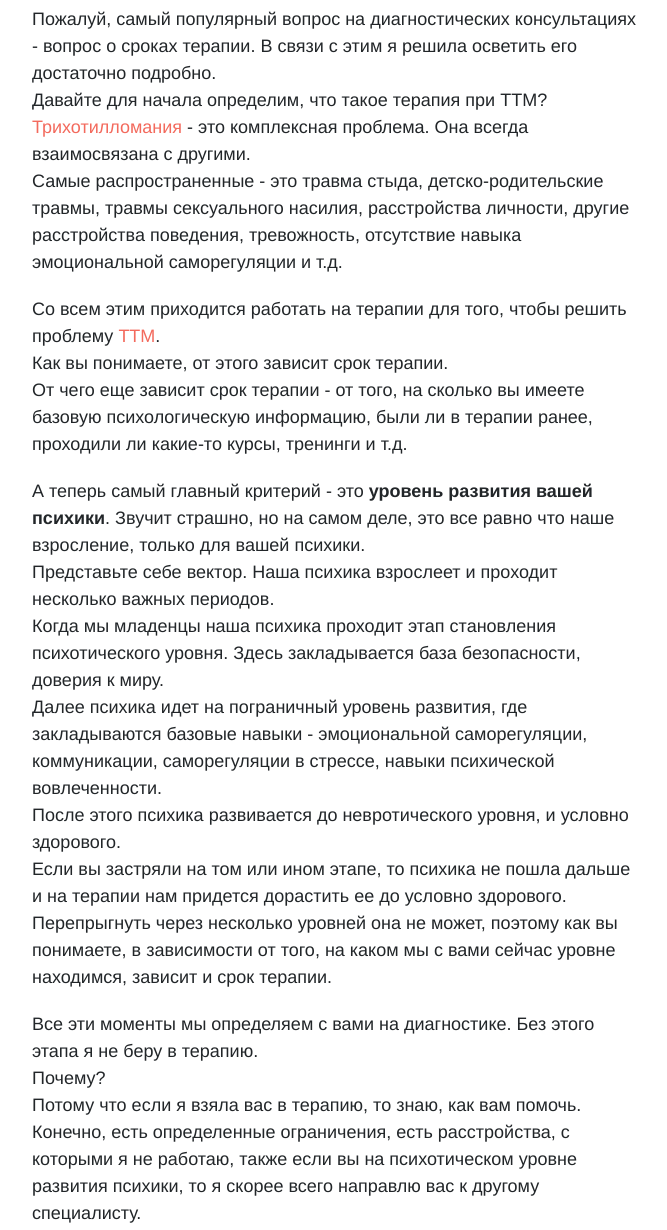
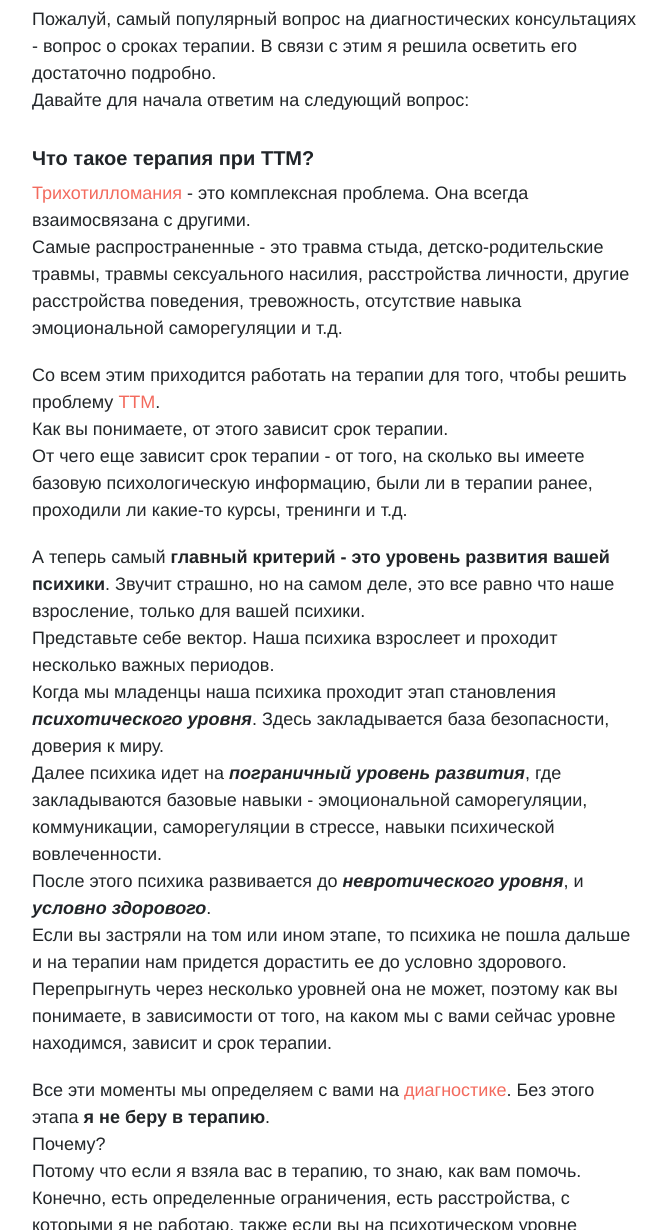
Before and after one commit to ttm-help/ttm-help.github.io, a Jekyll site: the page built from _posts/2023-10-12-duration-of-therapy.md, in a window 1280 px wide and 1400 px high, scrolled down 456 px, cut to the strip 170-1400 px from the top of the window. Shown: the whole strip, without its empty margins (143-810 px from the left). Built offline with Jekyll 4.4.1, drawn with Linux system fonts in a browser that asks for light colours; some of the changed lines change nothing that is shown.

Commit message:
add references

```diff
--- a/_posts/2023-10-12-duration-of-therapy.md
+++ b/_posts/2023-10-12-duration-of-therapy.md
@@ -19,7 +19,8 @@ tags: ["youtube"]
 
 Пожалуй, самый популярный вопрос на диагностических консультациях - вопрос о сроках терапии.
 В связи с этим я решила осветить его достаточно подробно.
-Давайте для начала определим, что такое терапия при ТТМ?
+Давайте для начала ответим на следующий вопрос:
+### Что такое терапия при ТТМ?
 [Трихотилломания]({% link _posts/2022-12-21-trichotillomania.md %}) - это комплексная проблема. Она всегда взаимосвязана с другими.
 Самые распространенные - это травма стыда, детско-родительские травмы, травмы сексуального насилия,
 расстройства личности, другие расстройства поведения, тревожность, отсутствие навыка эмоциональной саморегуляции и т.д.
@@ -29,19 +30,19 @@ tags: ["youtube"]
 От чего еще зависит срок терапии - от того, на сколько вы имеете базовую психологическую информацию,
 были ли в терапии ранее, проходили ли какие-то курсы, тренинги и т.д.
 
-А теперь самый главный критерий - это **уровень развития вашей психики**. Звучит страшно, но на самом деле,
+А теперь самый **главный критерий - это уровень развития вашей психики**. Звучит страшно, но на самом деле,
 это все равно что наше взросление, только для вашей психики.
 Представьте себе вектор. Наша психика взрослеет и проходит несколько важных периодов.
-Когда мы младенцы наша психика проходит этап становления психотического уровня. Здесь закладывается
+Когда мы младенцы наша психика проходит этап становления ***психотического уровня***. Здесь закладывается
 база безопасности, доверия к миру.
-Далее психика идет на пограничный уровень развития, где закладываются базовые навыки - эмоциональной
+Далее психика идет на ***пограничный уровень развития***, где закладываются базовые навыки - эмоциональной
 саморегуляции, коммуникации, саморегуляции в стрессе, навыки психической вовлеченности.
-После этого психика развивается до невротического уровня, и условно здорового.
+После этого психика развивается до ***невротического уровня***, и ***условно здорового***.
 Если вы застряли на том или ином этапе, то психика не пошла дальше и на терапии нам придется дорастить
 ее до условно здорового. Перепрыгнуть через несколько уровней она не может, поэтому как вы понимаете,
 в зависимости от того, на каком мы с вами сейчас уровне находимся, зависит и срок терапии.
 
-Все эти моменты мы определяем с вами на диагностике. Без этого этапа я не беру в терапию.
+Все эти моменты мы определяем с вами на [диагностике](/contact.html). Без этого этапа **я не беру в терапию**.
 Почему?
 Потому что если я взяла вас в терапию, то знаю, как вам помочь. Конечно, есть определенные ограничения,
 есть расстройства, с которыми я не работаю, также если вы на психотическом уровне развития психики,
@@ -88,6 +89,6 @@ tags: ["youtube"]
 
 Обе имели опыт терапии до меня, который конечно же дал свой позитивный результат.
 У [одной]({% link _posts/2023-03-20-interview.md %}) ушло 3,5 блока (я называю блоком 4 сессии раз в неделю) т.е. по факту один блок - один месяц.
-У [второй]({% link _posts/2023-06-20-therapy-is-cool-interview.md %}) 6 блоков.
+У [второй]({% link _posts/2023-06-20-therapy-is-cool-interview.md %}) - 6 блоков.
 
 Поэтому в каждом случае все конечно же индивидуально, но теперь мы знаем, от чего это зависит.
```
